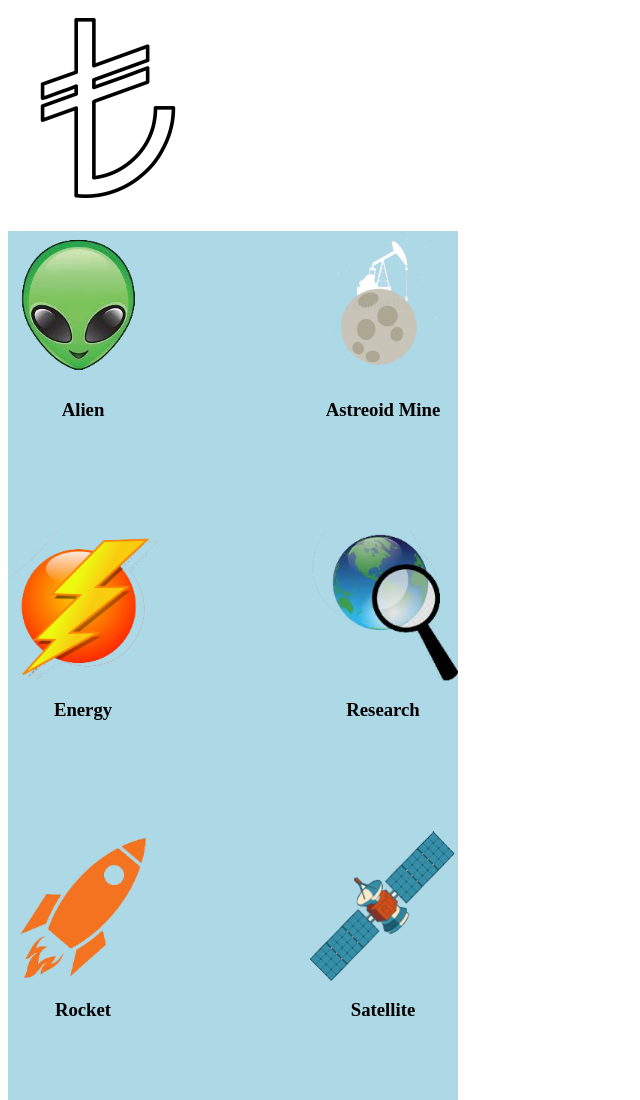
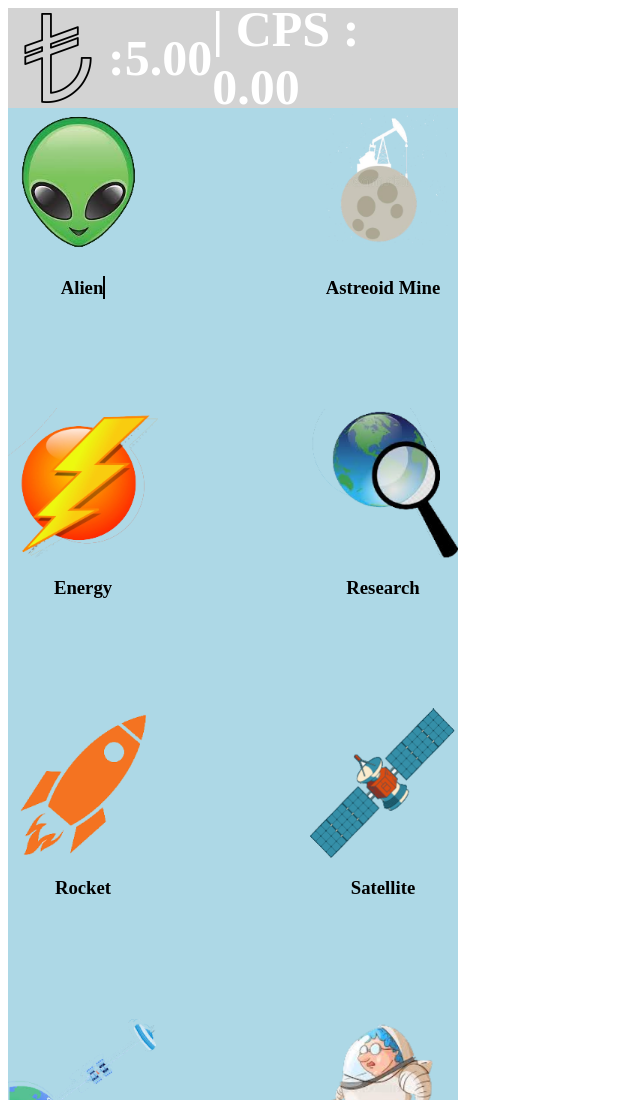
Before and after one commit to wictorianx/SpaceMoney---Kopya, a plain HTML site: page index.html in a window 1280 px wide. Shown: the top 1100 px of the page, without its empty margins (0-640 px from the left). Drawn offline with Linux system fonts and the light colour scheme.

Commit message:
html how to add a new line

```diff
--- a/index.html
+++ b/index.html
@@ -8,8 +8,12 @@
 <body>
 
     <div class = "header">
-        <img src="tl.png" alt="tl" id="tlDisplay">
-        <h3><span id = "cps"></span></h3>
+
+        <img src="tl.png" alt="tl" id="tlImg">
+        <h1>:<span id = "goldDisplay"></span></h1>
+
+        <h1> | CPS : <span id = "cpsDisplay"></span></h1>
+
     </div>
     <div class = "grid">
 
@@ -26,7 +30,11 @@
         <!-- <h3><span class = "astreoid_mine"></span></h3> -->
         <img src="astreoid_mine.png" alt="1" id="astreoid_mineImg" ></div>
 
-        <div><h3><span class = "alien"></span></h3></div>
+        <div><h3><span class = "alien"></span></h3>
+            <br> </br>
+             <h3><span class = "alienPrice"></span></h3>
+
+        </div>
         <div></div>
         <div><div><h3><span class = "astreoid_mine"></span></h3></div></div>
 
--- a/script.js
+++ b/script.js
@@ -1,10 +1,21 @@
 
 let gold=5
 let cps=0
+
+let cpsDisplay = document.querySelector("#cpsDisplay")
+let goldDisplay = document.querySelector("#goldDisplay")
+
+cpsDisplay.innerHTML=cps
+goldDisplay.innerHTML=gold
+
 let goldTimer = setInterval(function(){
     gold+=cps
-    console.log(gold.toFixed(2))}
-    ,1000)
+    console.log(gold.toFixed(2))
+    cpsDisplay.innerHTML=cps.toFixed(2)
+    goldDisplay.innerHTML=gold.toFixed(2)
+
+
+},1000)
 class business {
     constructor(name, display, amount, price, cpsData, button,location){
         this.name = name;
@@ -29,18 +40,26 @@ class business {
         gold-=a.price
         a.price*=a.cpsData+1
         a.display.textContent=a.amount
-        cps+=a.orgPrice/10}
+        cps+=a.orgPrice/10
+        alienPrice.textContent = a.price
+
+
+
+    }
     }
 }
 
 let alien = new business("Alien",document.querySelector(".alien"),0,1,1.1,document.querySelector("#alienImg"),0)
-let astreoid_mine = new business("Astreoid Mine",document.querySelector(".astreoid_mine"),0,100,1.2,document.querySelector("#astreoid_mineImg"),1)
-let energy = new business("Energy",document.querySelector(".energy"),0,1000,1.3,document.querySelector("#energyImg"),2)
-let research = new business("Research",document.querySelector(".research"),0,10000,1.4,document.querySelector("#researchImg"),3)
-let rocket = new business("Rocket",document.querySelector(".rocket"),0,100000,1.5,document.querySelector("#rocketImg"),4)
-let satellite = new business("Satellite",document.querySelector(".satellite"),0,1000000,1.6,document.querySelector("#satelliteImg"),5)
-let space_elevator = new business("Space Elevator",document.querySelector(".space_elevator"),0,10000000,1.7,document.querySelector("#space_elevatorImg"),6)
-let space_tourist = new business("Space Tourist",document.querySelector(".space_tourist"),0,100000000,1.8,document.querySelector("#space_touristImg"),7)
+let astreoid_mine = new business("Astreoid Mine",document.querySelector(".astreoid_mine"),0,10,1.2,document.querySelector("#astreoid_mineImg"),1)
+let energy = new business("Energy",document.querySelector(".energy"),0,100,1.3,document.querySelector("#energyImg"),2)
+let research = new business("Research",document.querySelector(".research"),0,1000,1.4,document.querySelector("#researchImg"),3)
+let rocket = new business("Rocket",document.querySelector(".rocket"),0,10000,1.5,document.querySelector("#rocketImg"),4)
+let satellite = new business("Satellite",document.querySelector(".satellite"),0,100000,1.6,document.querySelector("#satelliteImg"),5)
+let space_elevator = new business("Space Elevator",document.querySelector(".space_elevator"),0,1000000,1.7,document.querySelector("#space_elevatorImg"),6)
+let space_tourist = new business("Space Tourist",document.querySelector(".space_tourist"),0,10000000,1.8,document.querySelector("#space_touristImg"),7)
+
+let alienPrice = document.querySelector(".alienPrice")
+
 
 biz = [
     alien,
--- a/styles.css
+++ b/styles.css
@@ -1,3 +1,28 @@
+
+h1{
+    display : inline;
+    color: white;
+    font-size: 50px;
+}
+
+.alienPrice{
+    border: solid 1px black;
+}
+
+
+#tlImg{
+    width: 100px;
+    height: 100px;
+}
+
+.header{
+    width: 450px;
+    height: 100px;
+    background-color: lightgray;
+    display:flex;
+    align-items: center;
+    justify-content: left;
+}
 
 .grid{
     padding:15;
```
